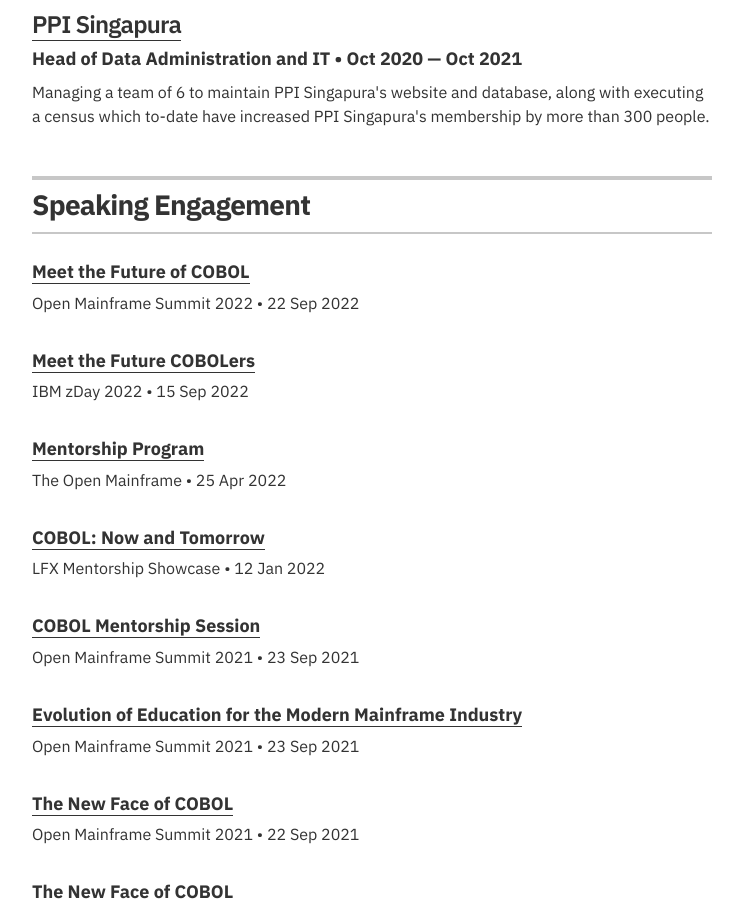
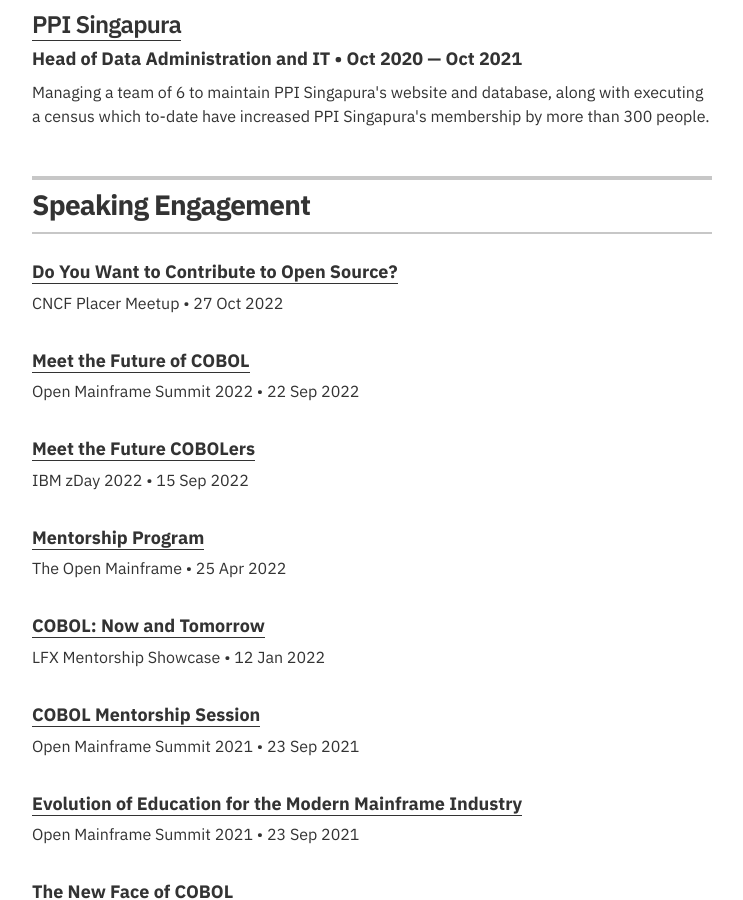
Before and after one commit to tanto259/hartan.to, a Jekyll site: the page built from index.html, in a window 1280 px wide and 900 px high, scrolled down 3802 px. Shown: the whole window, without its empty margins (268-1011 px from the left). Built offline with Jekyll 4.4.1, drawn with Linux system fonts in a browser that asks for light colours.

Commit message:
Add event from CNCF Placer

```diff
--- a/_data/speaking.yml
+++ b/_data/speaking.yml
@@ -1,4 +1,9 @@
 # Speaking
+- speaking: Do You Want to Contribute to Open Source?
+  organization: CNCF Placer Meetup
+  year: 27 Oct 2022
+  url: https://community.cncf.io/events/details/cncf-placer-presents-do-you-want-to-contribute-to-open-source/
+
 - speaking: Meet the Future of COBOL
   organization: Open Mainframe Summit 2022
   year: 22 Sep 2022
```
